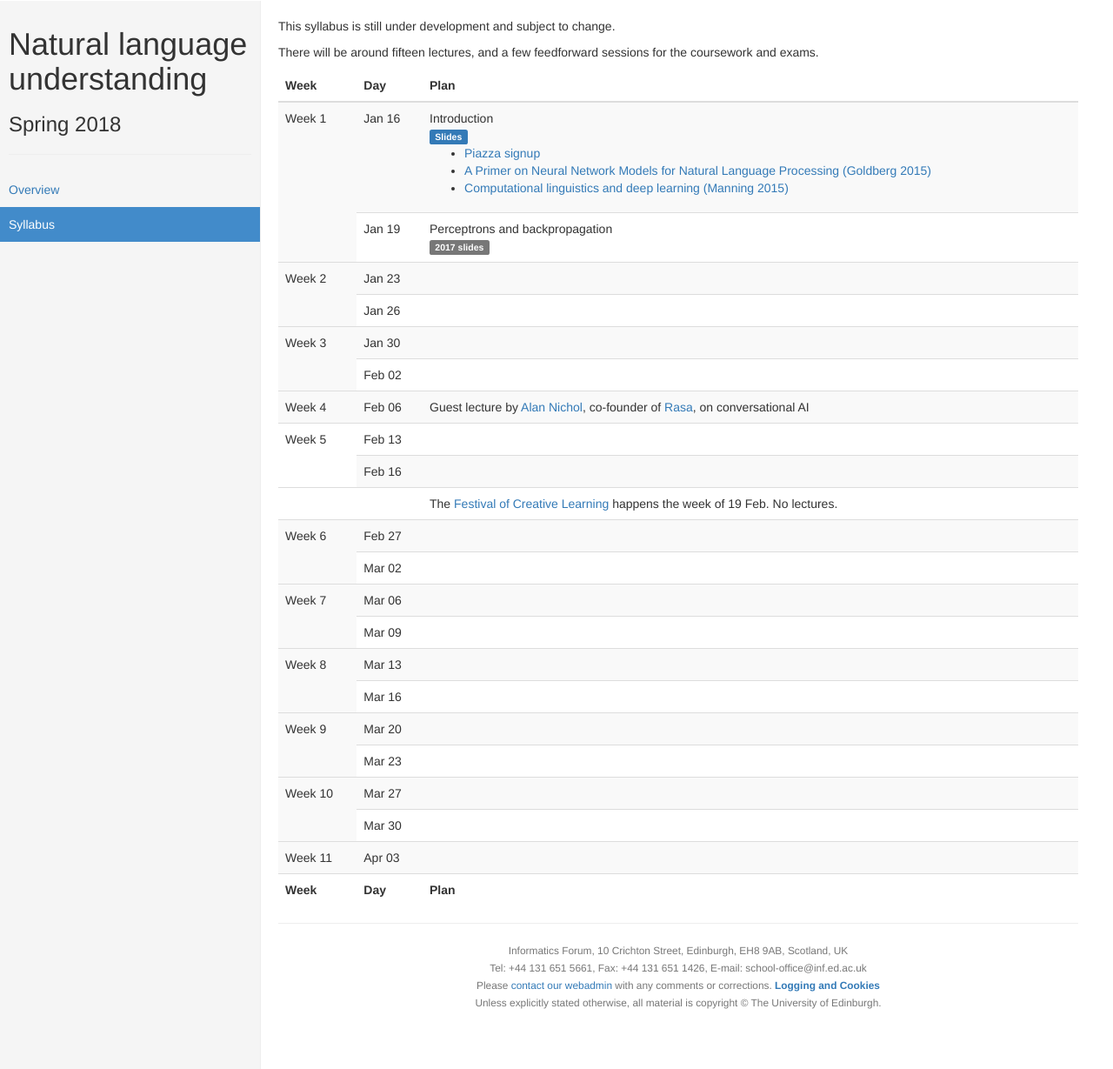
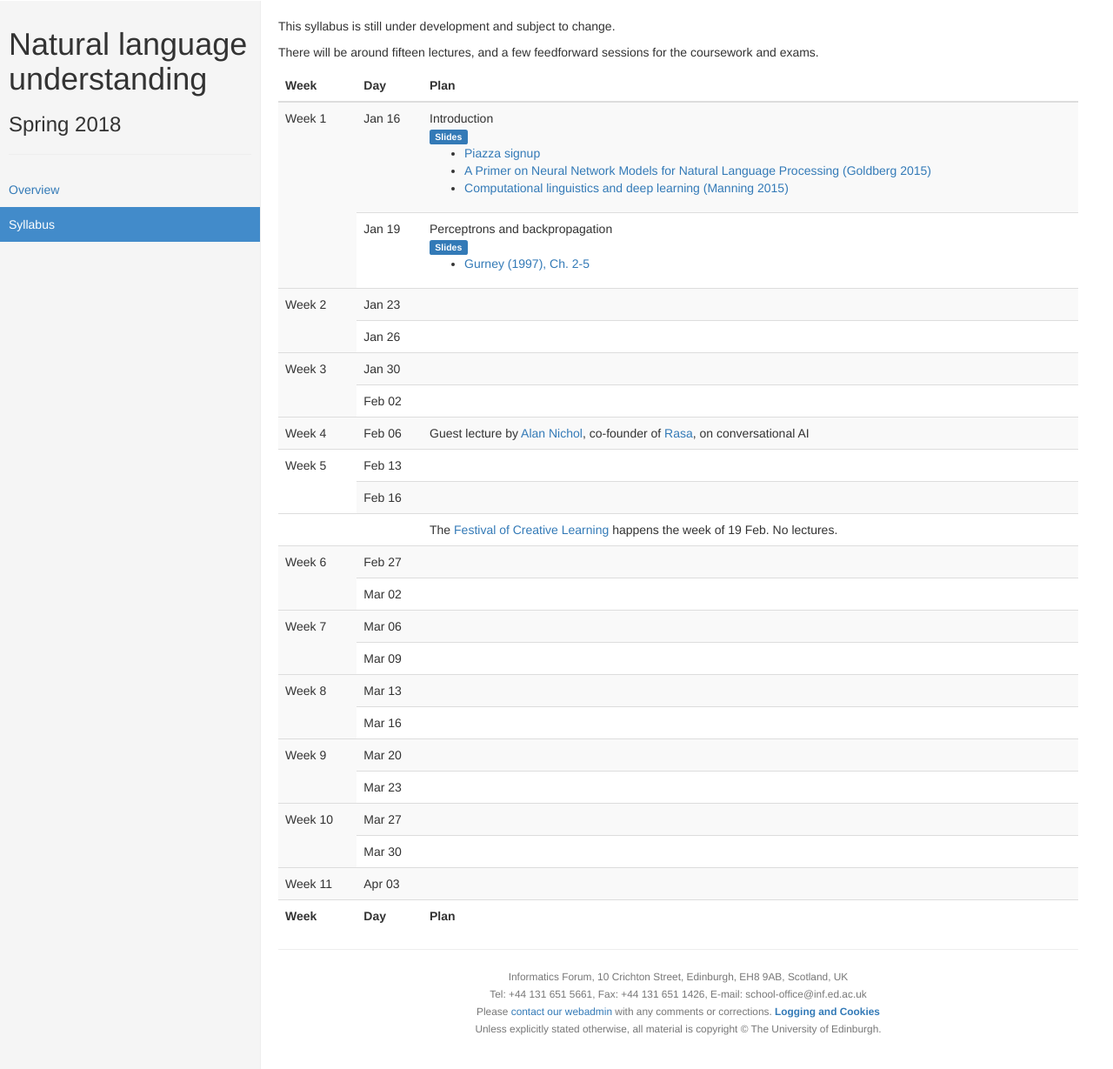
Before and after one commit to alopez/nlu-class, a Jekyll site: the page built from syllabus.md, in a window 1280 px wide and 1232 px high. Shown: the top 1229 px of the window at 87% size. Built offline with Jekyll 4.4.1, drawn with Linux system fonts in a browser that asks for light colours.

Commit message:
Add lecture 2 material

```diff
--- a/_data/syllabus.yaml
+++ b/_data/syllabus.yaml
@@ -15,7 +15,10 @@
   - date: 2018-01-19
     header:
     - title: "Perceptrons and backpropagation"
-      oldslides: assets/slides/2017/nlu_l05_nnets.pdf
+      slides: assets/slides/2018/l02.pdf
+    items:
+    - description: Gurney (1997), Ch. 2-5
+      url: assets/reading/Gurney_et_al.pdf
 - name: Week 2
   plan:
   - date: 2018-01-23
```
Also changed, not shown: 1 other file.
